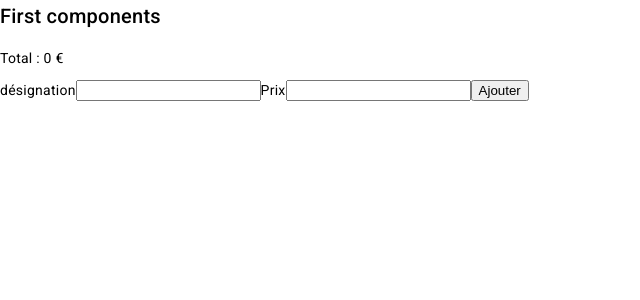
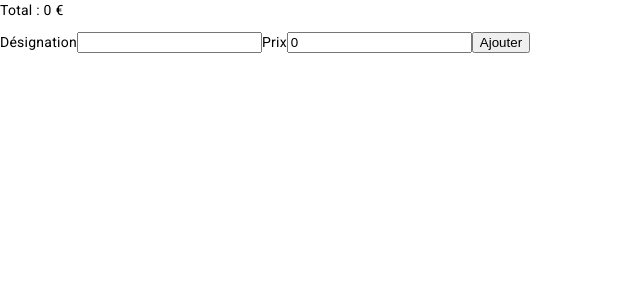
Before and after one commit to Gerob59/angular, an Angular app: page / in a window 1280 px wide. Shown: the top 300 px of the page, without its empty margins (0-640 px from the left). Built offline with nearby package versions, Linux system fonts and the light colour scheme.

Commit message:
form builder

```diff
--- a/src/app/app.component.html
+++ b/src/app/app.component.html
@@ -1,6 +1,6 @@
-<h2>First components</h2>
+<app-form-builder-list></app-form-builder-list>
+<!--
 <app-reactive-list-course></app-reactive-list-course>
-<!--
 <app-bouton-menu></app-bouton-menu>
 <app-bouton-generique boutonTexte="Ping" alerteMessage="Pong"></app-bouton-generique>
 <app-bouton-generique boutonTexte="Marco" alerteMessage="Paulo"></app-bouton-generique>
--- a/src/app/app.module.ts
+++ b/src/app/app.module.ts
@@ -15,6 +15,7 @@ import { BoutonGeneriqueComponent } from './components/bouton-generique/bouton-g
 import { BoutonMenuComponent } from './components/bouton-menu/bouton-menu.component';
 import { ListeCoursesComponent } from './components/liste-courses/liste-courses.component';
 import { ReactiveListCourseComponent } from './components/reactive-list-course/reactive-list-course.component';
+import { FormBuilderListComponent } from './components/form-builder-list/form-builder-list.component';
 
 @NgModule({
   declarations: [
@@ -29,6 +30,7 @@ import { ReactiveListCourseComponent } from './components/reactive-list-course/r
     BoutonMenuComponent,
     ListeCoursesComponent,
     ReactiveListCourseComponent,
+    FormBuilderListComponent,
   ],
   imports: [
     BrowserModule,
--- /dev/null
+++ b/src/app/components/form-builder-list/form-builder-list.component.html
@@ -0,0 +1,15 @@
+<ul *ngFor="let article of articles">
+    <li>{{article.designation}} : {{article.prix}} € </li>
+</ul>
+
+<p> Total : {{totalPrice}} €</p>
+
+<form [formGroup]="article" (ngSubmit)="onSubmit()">
+    <label>Désignation</label>
+    <input type="text" formControlName="designation">
+    <span *ngIf="submitted && !form['designation'].valid"> * Nom invalide </span>
+    <label>Prix</label>
+    <input type="number" formControlName="prix">
+    <span *ngIf="submitted && !form['prix'].valid"> * Prix invalide </span>
+    <button type="submit">Ajouter</button>
+</form>
--- /dev/null
+++ b/src/app/components/form-builder-list/form-builder-list.component.ts
@@ -0,0 +1,41 @@
+import { Component } from '@angular/core';
+import { FormBuilder, FormGroup, Validators } from '@angular/forms';
+
+@Component({
+  selector: 'app-form-builder-list',
+  templateUrl: './form-builder-list.component.html',
+  styleUrls: ['./form-builder-list.component.scss'],
+})
+export class FormBuilderListComponent {
+  articles: any[] = [];
+
+  article: FormGroup = this.formBuilder.group({
+    designation: ['', [Validators.minLength(3), Validators.required]],
+    prix: [0, [Validators.min(0.01), Validators.required]],
+  });
+
+  submitted: boolean = false;
+
+  constructor(private formBuilder: FormBuilder) {}
+
+  private addArticle() {
+    this.articles.push(this.article.value);
+    this.article.reset();
+    this.submitted = false;
+  }
+
+  onSubmit(): boolean {
+    this.submitted = true;
+    if (this.article.invalid) return false;
+    this.addArticle();
+    return true;
+  }
+
+  get totalPrice(): number {
+    return this.articles.reduce((total, article) => total + article.prix, 0);
+  }
+
+  get form() {
+    return this.article.controls;
+  }
+}
--- a/src/app/components/reactive-list-course/reactive-list-course.component.html
+++ b/src/app/components/reactive-list-course/reactive-list-course.component.html
@@ -9,5 +9,5 @@
     <input type="text" formControlName="designation">
     <label>Prix</label>
     <input type="number" formControlName="prix">
-    <button type="submit">Ajouter</button>
+    <button type="submit" [disabled]="!article.valid">Ajouter</button>
 </form>
--- a/src/app/components/reactive-list-course/reactive-list-course.component.scss
+++ b/src/app/components/reactive-list-course/reactive-list-course.component.scss
@@ -0,0 +1,4 @@
+// form {
+//     display: flex;
+//     flex-direction: column;
+// }
--- a/src/app/components/reactive-list-course/reactive-list-course.component.ts
+++ b/src/app/components/reactive-list-course/reactive-list-course.component.ts
@@ -1,5 +1,5 @@
 import { Component } from '@angular/core';
-import { FormControl, FormGroup } from '@angular/forms';
+import { FormControl, FormGroup, Validators } from '@angular/forms';
 
 @Component({
   selector: 'app-reactive-list-course',
@@ -12,16 +12,14 @@ export class ReactiveListCourseComponent {
 
   constructor() {
     this.article = new FormGroup({
-      designation: new FormControl(''),
-      prix: new FormControl(''),
+      designation: new FormControl('', Validators.minLength(3)),
+      prix: new FormControl(0, [Validators.min(0), Validators.required]),
     });
   }
 
   addArticle() {
-    if (this.article.value.designation && this.article.value.prix > 0) {
-      this.articles.push(this.article.value);
-      this.article.reset();
-    }
+    this.articles.push(this.article.value);
+    this.article.reset();
   }
 
   get totalPrice(): number {
```
Also changed, not shown: src/app/components/form-builder-list/form-builder-list.component.scss (added), 1 other file (tests, documents, lock files or other folders).
